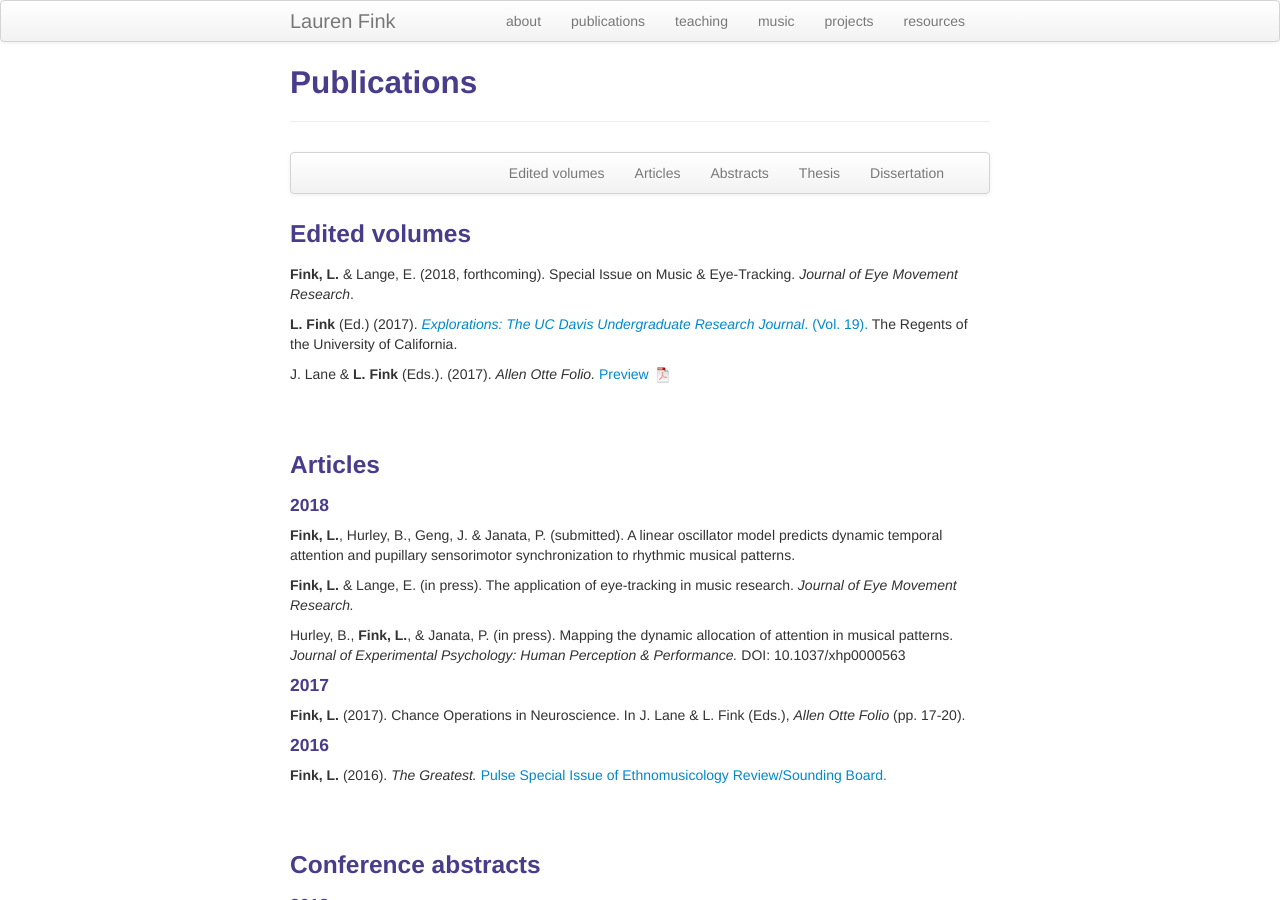
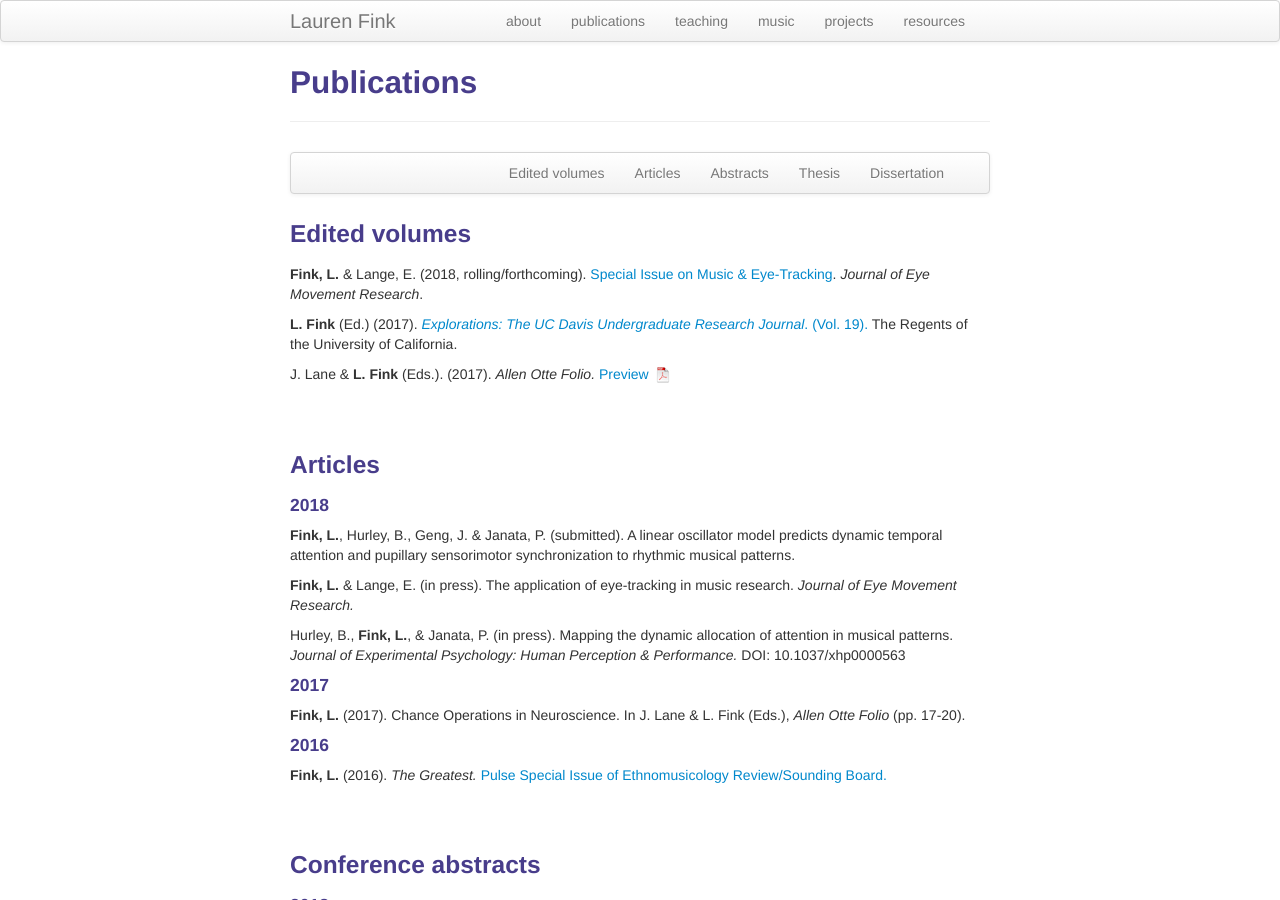
Before and after one commit to lkfink/lkfink.github.io, a Jekyll site: the page built from pages/pubs.md, in a window 1280 px wide and 900 px high. Built offline with Jekyll 4.4.1, drawn with Linux system fonts in a browser that asks for light colours.

Commit message:
add link to JEMR spec iss

```diff
--- a/pages/pubs.md
+++ b/pages/pubs.md
@@ -33,7 +33,7 @@
 
 ### <a name="editor"></a>Edited volumes
 
-**Fink, L.** & Lange, E. (2018, forthcoming). Special Issue on Music & Eye-Tracking. *Journal of Eye Movement Research*.
+**Fink, L.** & Lange, E. (2018, rolling/forthcoming). [Special Issue on Music & Eye-Tracking](https://bop.unibe.ch/JEMR/issue/view/793){:target="_blank"}. *Journal of Eye Movement Research*.
 
 **L. Fink** (Ed.) (2017). [*Explorations: The UC Davis Undergraduate Research Journal*. (Vol. 19).](http://explorations.ucdavis.edu/2017/index.html){:target="_blank"} The Regents of the University of California.
 
```
